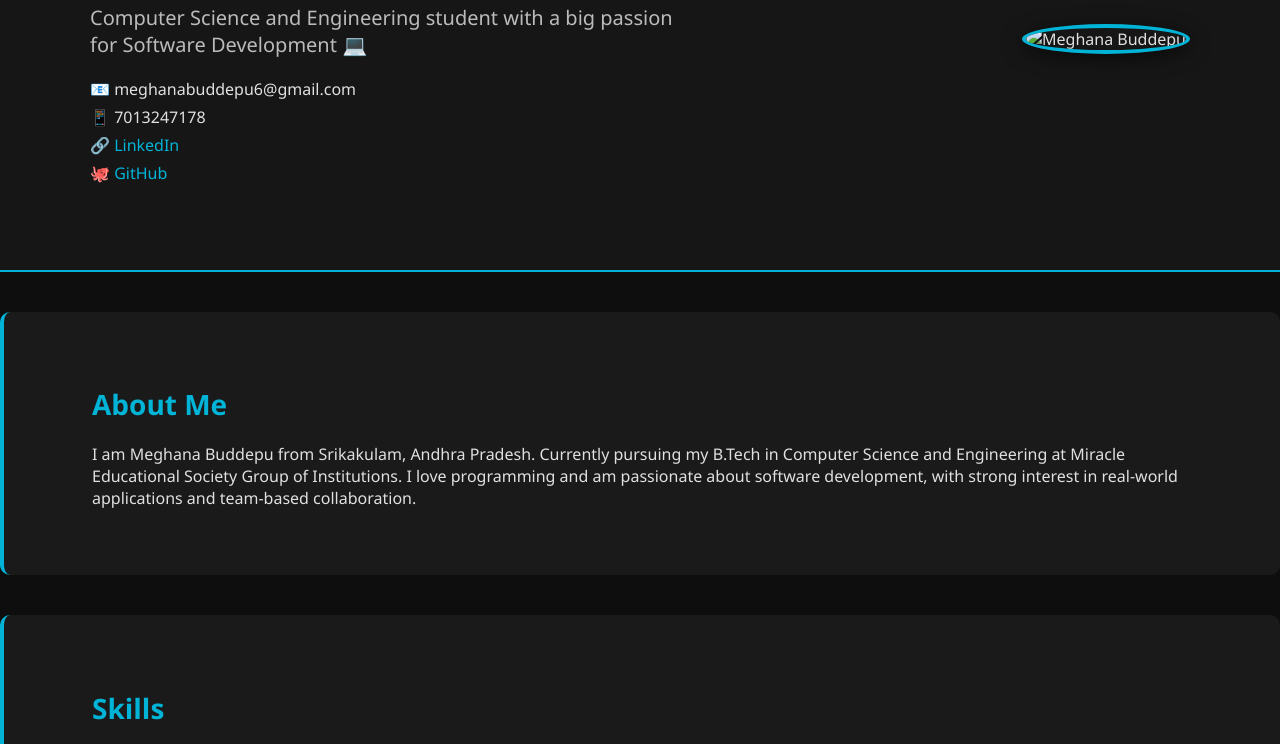
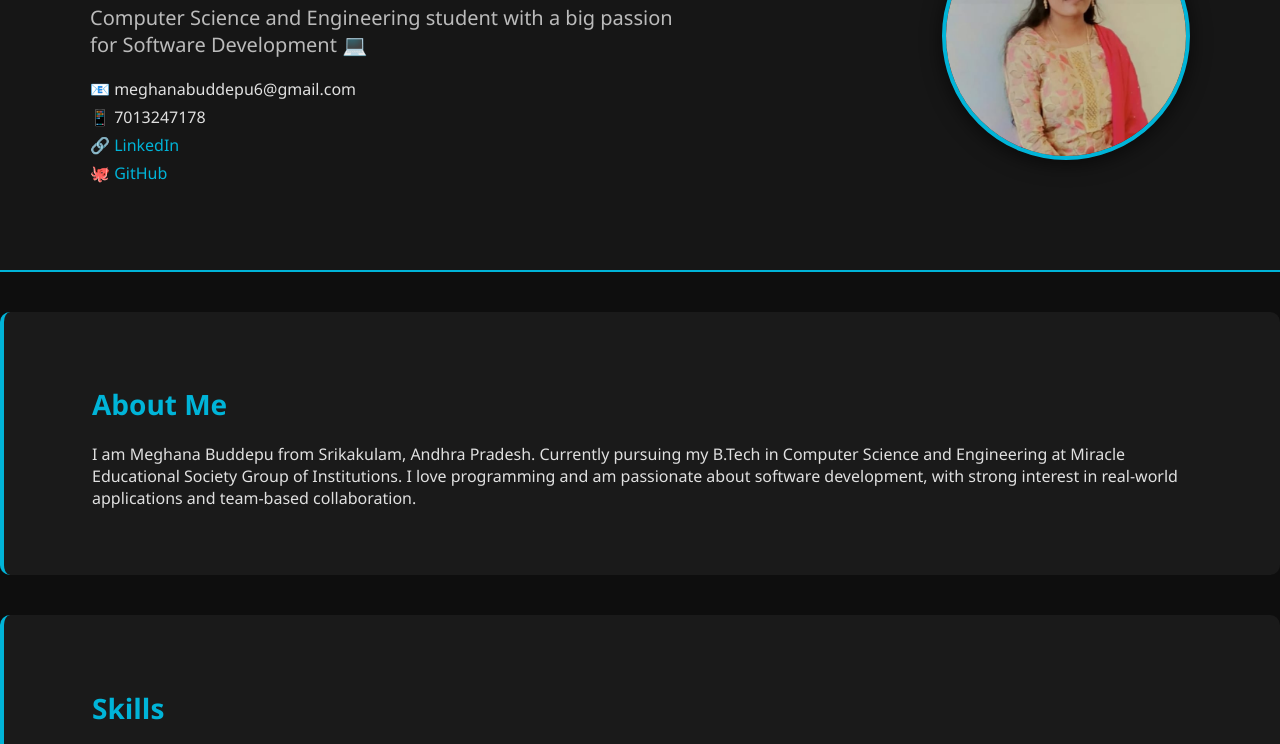
Before and after one commit to meghanabuddepu/meghanabuddepu.github.io, a plain HTML site: page index.html in a window 1280 px wide. Shown: the part 193-937 px from the top of the page. Drawn offline with Linux system fonts and the light colour scheme.

Commit message:
Add files via upload

```diff
--- a/index.html
+++ b/index.html
@@ -24,7 +24,7 @@
       </div>
 
       <div class="image-section">
-        <img src="your-photo.jpg" alt="Meghana Buddepu">
+        <img src="meghana.jpg" alt="Meghana Buddepu">
       </div>
     </div>
   </header>
```
